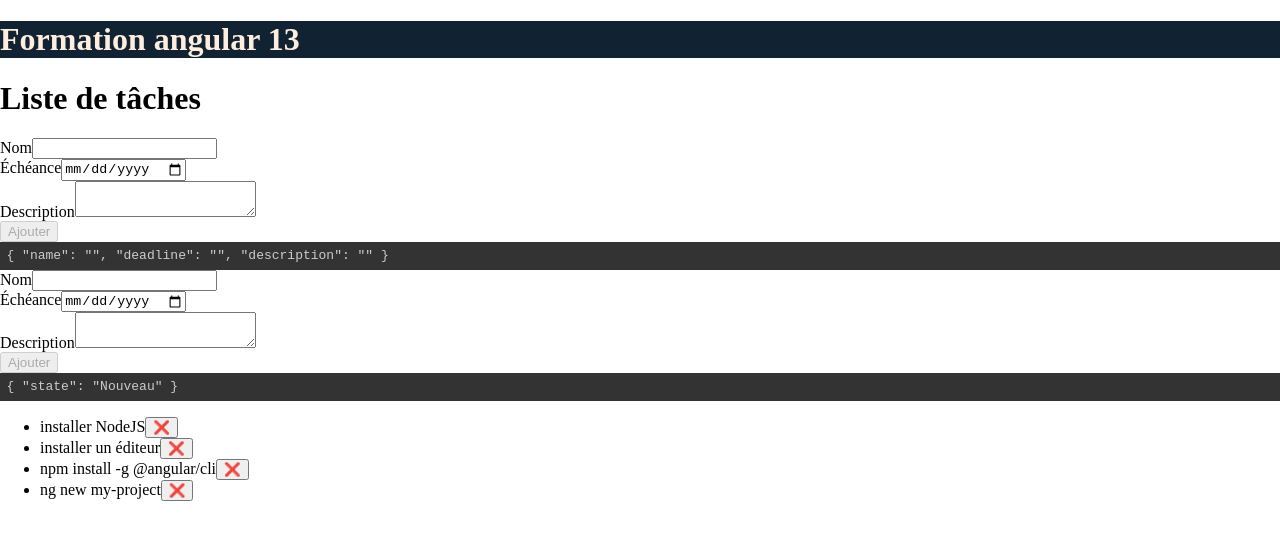
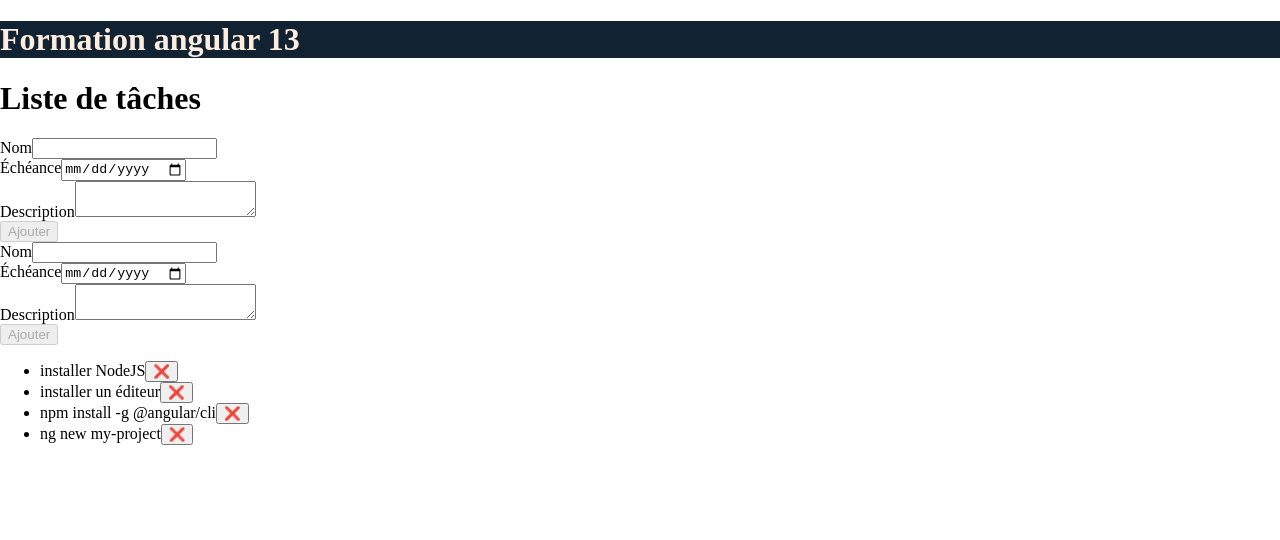
Before and after one commit to pbreteche/ng22w15, an Angular app: page / in a window 1280 px wide. Shown: the top 540 px of the page. Built offline with nearby package versions, Linux system fonts and the light colour scheme.

Commit message:
validateur personnalisé

```diff
--- a/src/app/create-reactive/create-reactive.component.html
+++ b/src/app/create-reactive/create-reactive.component.html
@@ -11,10 +11,12 @@
             Le nom doit commencer par une majuscule
         </p>
         <label for="task-name">Nom</label>
-        <input name="name" id="task-name" formControlName="name"
-        >
+        <input name="name" id="task-name" formControlName="name">
     </div>
     <div>
+        <p class="help" [hidden]="deadline?.untouched || (!deadline?.errors?.['minDate'])">
+            La date ne doit pas être passée
+        </p>
         <label for="task-deadline">Échéance</label>
         <input name="deadline" id="task-deadline" type="date" formControlName="deadline">
     </div>
@@ -25,5 +27,3 @@
     </div>
     <button [disabled]="form.invalid">Ajouter</button>
 </form>
-
-<div class="debug">{{ form.value| json }}</div>
--- a/src/app/create-reactive/create-reactive.component.ts
+++ b/src/app/create-reactive/create-reactive.component.ts
@@ -3,6 +3,7 @@ import { FormControl, FormGroup, Validators } from '@angular/forms';
 import { SelectedTaskService } from '../selected-task.service';
 import { Task } from '../task';
 import { TasksStorageService } from '../tasks-storage.service';
+import { minDate } from '../validators/min-date';
 
 @Component({
   selector: 'app-create-reactive',
@@ -16,7 +17,7 @@ export class CreateReactiveComponent {
       Validators.minLength(5),
       Validators.pattern(/[A-Z].+/)
     ]),
-    deadline: new FormControl(''),
+    deadline: new FormControl('', minDate),
     description: new FormControl('')
   })
 
@@ -27,6 +28,10 @@ export class CreateReactiveComponent {
 
   get name()  {
     return this.form.get('name')
+  }
+
+  get deadline()  {
+    return this.form.get('deadline')
   }
 
   save(): void {
--- a/src/app/create-template/create-template.component.html
+++ b/src/app/create-template/create-template.component.html
@@ -25,5 +25,3 @@
     </div>
     <button [disabled]="taskForm.invalid">Ajouter</button>
 </form>
-
-<div class="debug">{{ task | json }}</div>
--- /dev/null
+++ b/src/app/validators/min-date.ts
@@ -0,0 +1,13 @@
+import { AbstractControl, ValidationErrors } from "@angular/forms";
+
+export function minDate(control: AbstractControl): ValidationErrors | null {
+    if (!control.value) {
+        return null;
+    }
+    let now = new Date;
+    let dateValue = new Date(control.value);
+
+    console.log(now < dateValue);
+
+    return now < dateValue ? null : { minDate: {value: control.value, now: now.toString()}}
+}
```
